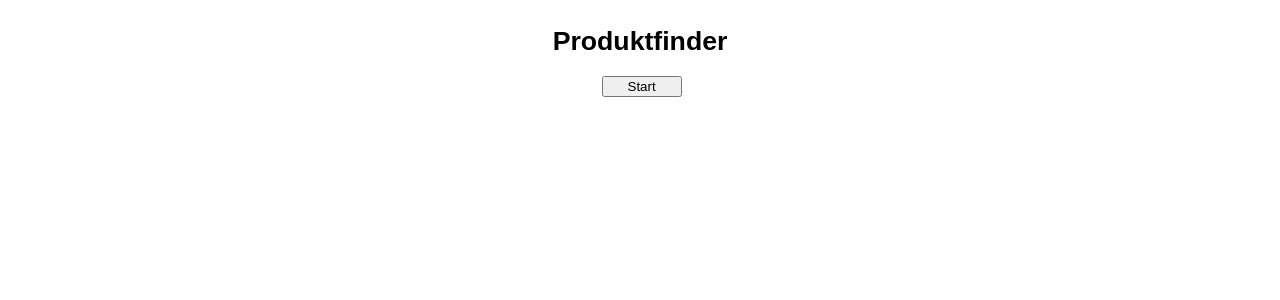
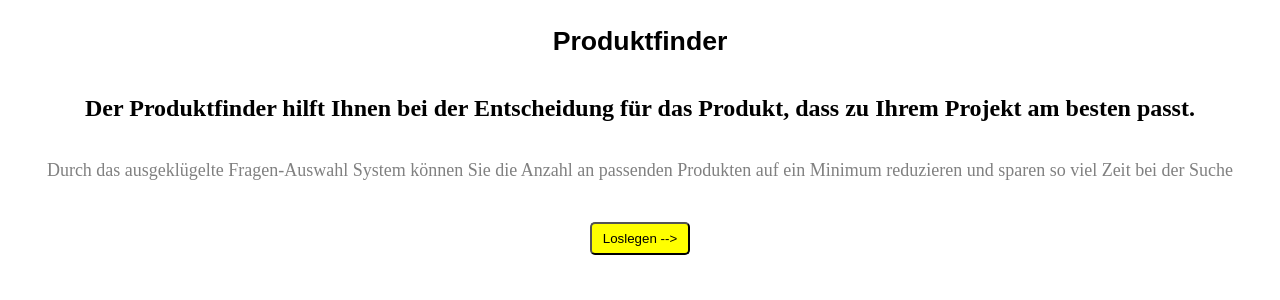
Before and after one commit to Mr-Jen/Productfinder, a React (Create React App) app: page / in a window 1280 px wide. Shown: the top 300 px of the page. Built offline with nearby package versions, Linux system fonts and the light colour scheme.

Commit message:
Warning cleared and basic styling added

```diff
--- a/src/components/App.js
+++ b/src/components/App.js
@@ -21,7 +21,12 @@ const Title = styled.button`
   padding: 0;
   border: none;
   background: none;
+`
 
+const ContentWrapper = styled.div`
+  display: flex;
+  flex-direction: column;
+  align-items: center;
 `
 
 const App = ({loadConfig, handleNavigationChange, isHome}) => {
@@ -36,12 +41,12 @@ const App = ({loadConfig, handleNavigationChange, isHome}) => {
       </Title>
       { isHome ? <Home/>
         :
-        <Wrapper>
+        <ContentWrapper>
           <BreadCrumbs/>
           <Infos/>
           <Items/>
           <BackButton/>
-        </Wrapper>
+        </ContentWrapper>
       }
     </Wrapper>
   )
--- a/src/components/BreadCrumbs.js
+++ b/src/components/BreadCrumbs.js
@@ -11,18 +11,26 @@ const BreadCrumb = styled.button`
   padding: 0;
   border: none;
   background: none;
-  color: blue;
+  color: ${props => props.lastCrumb ? 'blue' : 'black'};
+  font-size: ${props => props.lastCrumb ? '15px' : '14px'};
+  font-weight: ${props => props.lastCrumb && 'bold'};
   cursor: pointer;
   margin: 3px;
+
 `
 
 const BreadCrumbs = ({handleNavigationChange, breadCrumbs}) => {
     return (
         <BreadCrumbWrapper>
             {
-                breadCrumbs.forEach((crumb, index) => {
-                    return <BreadCrumb onClick={() => handleNavigationChange(index+1)} key={index}>{`${crumb}   -->`}</BreadCrumb>
-                })
+                breadCrumbs.map((crumb, index) => (
+                    <BreadCrumb
+                        onClick={() => handleNavigationChange(index+1)} key={index}
+                        lastCrumb={index + 1 === breadCrumbs.length}
+                    >
+                        {`${crumb} /`}
+                    </BreadCrumb>
+                ))
             }
         </BreadCrumbWrapper>
     )
--- a/src/components/Home.js
+++ b/src/components/Home.js
@@ -4,16 +4,36 @@ import { connect } from 'react-redux'
 
 import { addToHistory } from '../actions/history'
 
+const HomeWrapper = styled.div`
+    display: flex;
+    flex-direction: column;
+    align-items: center;s
+`
+
+const InfoText = styled.p`
+    color: grey;
+    font-size: 18px;
+`
+
 const Button = styled.button`
-  width: 80px;
+  width: 100px;
   margin: 2%;
+  padding: 7px;
+  background-color: yellow;
+  border-radius: 5px;
 `
 
 const Home = ({addToHistory}) => {
     return (
-        <div>
-            <Button onClick={() => addToHistory("0")}>Start</Button>
-        </div>
+        <HomeWrapper>
+            <h2>Der Produktfinder hilft Ihnen bei der Entscheidung für das Produkt, dass zu
+                Ihrem Projekt am besten passt.
+            </h2>
+            <InfoText>Durch das ausgeklügelte Fragen-Auswahl System können Sie die Anzahl an passenden Produkten
+                auf ein Minimum reduzieren und sparen so viel Zeit bei der Suche
+            </InfoText>
+            <Button onClick={() => addToHistory("0")}>Loslegen --></Button>
+        </HomeWrapper>
     )
 }
 
--- a/src/components/Items.js
+++ b/src/components/Items.js
@@ -5,20 +5,23 @@ import { addToHistory } from '../actions/history'
 
 const ChoiceWrapper = styled.div`
   display: flex;
-  flex-direction: row;
+  flex-direction: column;
+  align-items: center;
   padding: 10px;
 `
 
 const ChoiceButton = styled.button`
   padding: 5px;
   margin: 5px;
+  border-radius: 5px;
+  background-color: yellow;
 `
 
 const Items = ({childrenItems, ButtonAddToHistory}) => {
   return (
       <ChoiceWrapper>
         { childrenItems &&
-            Object.keys(childrenItems).forEach(key => (
+          Object.keys(childrenItems).map(key => (
             <div key={key}>
               <ChoiceButton onClick={() => ButtonAddToHistory(key)}>{childrenItems[key].label}</ChoiceButton>
             </div>
@@ -30,7 +33,7 @@ const Items = ({childrenItems, ButtonAddToHistory}) => {
 
 const mapStateToProps = ({decisions, history}) => {
   let latestItem = decisions
-  history.forEach (itemId => {
+  history.forEach(itemId => {
     latestItem = latestItem[itemId].children
   })
 
```
Lines whose indentation alone changed are shown as unchanged.
